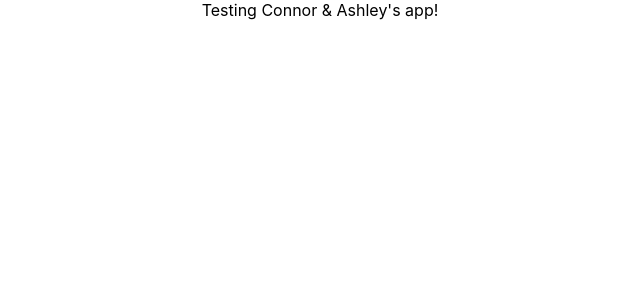
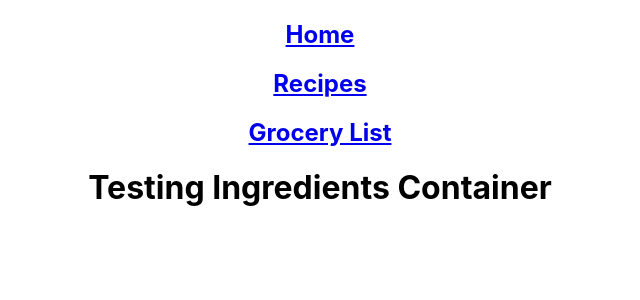
Before and after one commit to ashfollen/phase-3-mindless-grocer-frontend, a React (Create React App) app: page /groceries in a window 1280 px wide. Shown: the top 300 px of the page, without its empty margins (320-960 px from the left). Built offline with nearby package versions, Linux system fonts and the light colour scheme.

Commit message:
high level components with routers

```diff
--- a/package.json
+++ b/package.json
@@ -8,6 +8,7 @@
     "@testing-library/user-event": "^12.8.3",
     "react": "^17.0.2",
     "react-dom": "^17.0.2",
+    "react-router-dom": "^5.3.0",
     "react-scripts": "4.0.3",
     "web-vitals": "^1.1.2"
   },
--- a/src/App.js
+++ b/src/App.js
@@ -1,11 +1,38 @@
+import React, {useEffect, useState} from 'react';
+import {
+  BrowserRouter as Router,
+  Switch,
+  Route,
+  Link
+} from "react-router-dom";
 import logo from './logo.svg';
 import './App.css';
+import RecipesContainer from "./components/RecipesContainer"
+import IngredientsContainer from "./components/IngredientsContainer"
+import Home from "./components/Home"
 
 function App() {
   return (
+    <Router>
     <div className="App">
-      Testing Connor & Ashley's app!
+      <nav className="nav">
+        <h2><Link to="/">Home</Link></h2>
+        <h2><Link to="/recipes">Recipes</Link></h2>
+        <h2><Link to="/groceries">Grocery List</Link></h2>
+      </nav>
+      <Switch>
+        <Route exact path="/">
+            <Home />
+        </Route>
+        <Route path="/recipes">
+            <RecipesContainer />
+        </Route>
+        <Route path="/groceries">
+            <IngredientsContainer />
+        </Route>
+      </Switch>
     </div>
+    </Router>
   );
 }
 
--- /dev/null
+++ b/src/components/Home.js
@@ -0,0 +1,9 @@
+import React, {useEffect, useState} from 'react';
+
+function Home() {
+    return (
+        <h1>Testing Home</h1>
+    )
+}
+
+export default Home;
--- /dev/null
+++ b/src/components/IngredientsContainer.js
@@ -0,0 +1,9 @@
+import React, {useEffect, useState} from 'react';
+
+function IngredientsContainer() {
+    return (
+        <h1>Testing Ingredients Container</h1>
+    )
+}
+
+export default IngredientsContainer;
--- /dev/null
+++ b/src/components/RecipesContainer.js
@@ -0,0 +1,9 @@
+import React, {useEffect, useState} from 'react';
+
+function RecipesContainer() {
+    return (
+        <h1>Testing Recipes Container</h1>
+    )
+}
+
+export default RecipesContainer;
```
Also changed, not shown: public/index.html (+1 -21 lines), 2 other files (tests, documents, lock files or other folders).
